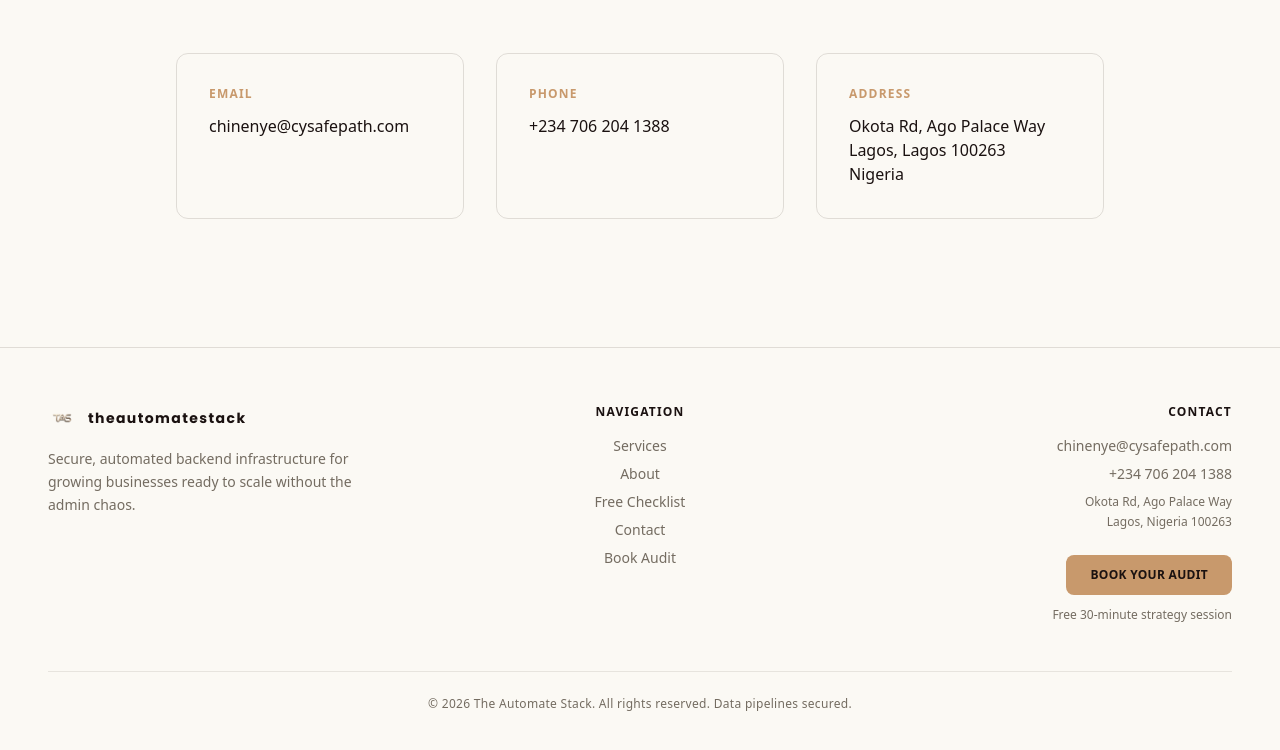
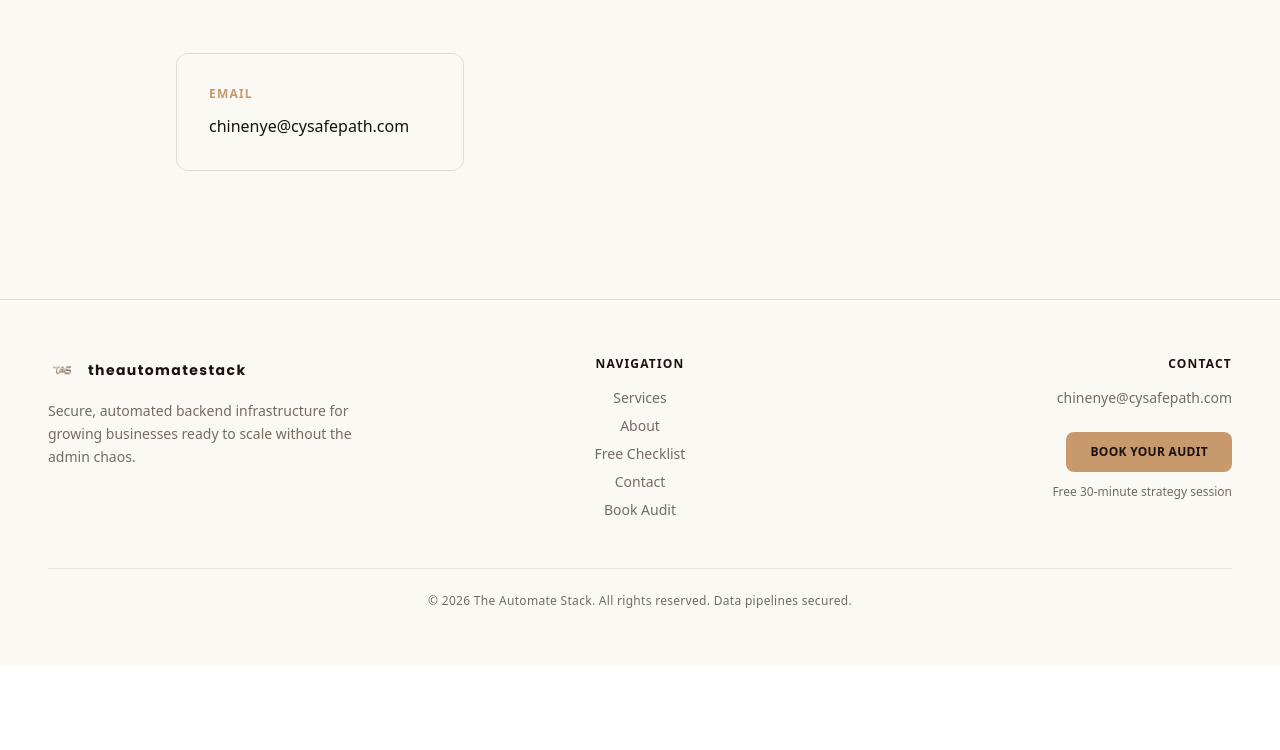
Before and after one commit to kodervine/theautomatestack, a plain HTML site: page index.html in a window 1280 px wide. Shown: the part 5028-5778 px from the top of the page. After the commit the page ends 5693 px from the top, so only its background shows below. Drawn offline with nearby package versions, Linux system fonts and the light colour scheme; a script that the page names is missing.

Commit message:
feat-update-webiste

```diff
--- a/index.html
+++ b/index.html
@@ -6,20 +6,14 @@
     <title>The Automate Stack | Business Automation Services</title>
 
     <!-- Business / SEO meta tags -->
-    <meta name="description" content="The Automate Stack (Cysafepath) builds secure, automated backend infrastructure for growing businesses in Lagos, Nigeria. Lead capture, workflow automation, and data systems.">
-    <meta name="keywords" content="business automation, backend automation, Lagos Nigeria, Cysafepath, The Automate Stack, workflow automation, lead capture">
-    <meta name="author" content="The Automate Stack — Cysafepath">
+    <meta name="description" content="The Automate Stack (Cysafepath) builds secure, automated backend infrastructure for growing businesses. Lead capture, workflow automation, and data systems.">
+    <meta name="keywords" content="business automation, backend automation, Cysafepath, The Automate Stack, workflow automation, lead capture">
+    <meta name="author" content="The Automate Stack - Cysafepath">
     <meta property="og:title" content="The Automate Stack | Business Automation Services">
-    <meta property="og:description" content="Secure, automated backend infrastructure for growing businesses. Based in Lagos, Nigeria.">
+    <meta property="og:description" content="Secure, automated backend infrastructure for growing businesses.">
     <meta property="og:url" content="https://www.theautomatestack.com/">
     <meta property="og:type" content="website">
-    <meta property="business:contact_data:street_address" content="Okota Rd, Ago Palace Way">
-    <meta property="business:contact_data:locality" content="Lagos">
-    <meta property="business:contact_data:region" content="Lagos">
-    <meta property="business:contact_data:postal_code" content="100263">
-    <meta property="business:contact_data:country_name" content="Nigeria">
     <meta property="business:contact_data:email" content="chinenye@cysafepath.com">
-    <meta property="business:contact_data:phone_number" content="+2347062041388">
     <meta property="business:contact_data:website" content="https://www.theautomatestack.com/">
 
     <!-- Favicon -->
@@ -396,25 +390,6 @@
                             chinenye@cysafepath.com
                         </a>
                     </div>
-
-                    <!-- Phone -->
-                    <div class="border border-muted-stone/20 rounded-xl p-8">
-                        <div class="font-sans font-bold text-xs uppercase tracking-widest text-accent-bronze mb-3">Phone</div>
-                        <a href="tel:+2347062041388" class="font-sans text-primary-dark hover:text-accent-bronze transition-colors">
-                            +234 706 204 1388
-                        </a>
-                    </div>
-
-                    <!-- Address -->
-                    <div class="border border-muted-stone/20 rounded-xl p-8">
-                        <div class="font-sans font-bold text-xs uppercase tracking-widest text-accent-bronze mb-3">Address</div>
-                        <address class="font-sans text-primary-dark not-italic leading-relaxed text-sm md:text-base">
-                            Okota Rd, Ago Palace Way<br>
-                            Lagos, Lagos 100263<br>
-                            Nigeria
-                        </address>
-                    </div>
-
                 </div>
 
             </div>
@@ -459,15 +434,6 @@
                                 chinenye@cysafepath.com
                             </a>
                         </li>
-                        <li>
-                            <a href="tel:+2347062041388" class="hover:text-accent-bronze transition-colors">
-                                +234 706 204 1388
-                            </a>
-                        </li>
-                        <li class="leading-relaxed text-xs">
-                            Okota Rd, Ago Palace Way<br>
-                            Lagos, Nigeria 100263
-                        </li>
                     </ul>
                     <a href="#audit" class="inline-block bg-accent-bronze text-primary-dark font-sans font-bold text-xs uppercase tracking-wide py-3 px-6 rounded-lg hover:opacity-90 transition-opacity mb-3">
                         Book Your Audit
```
